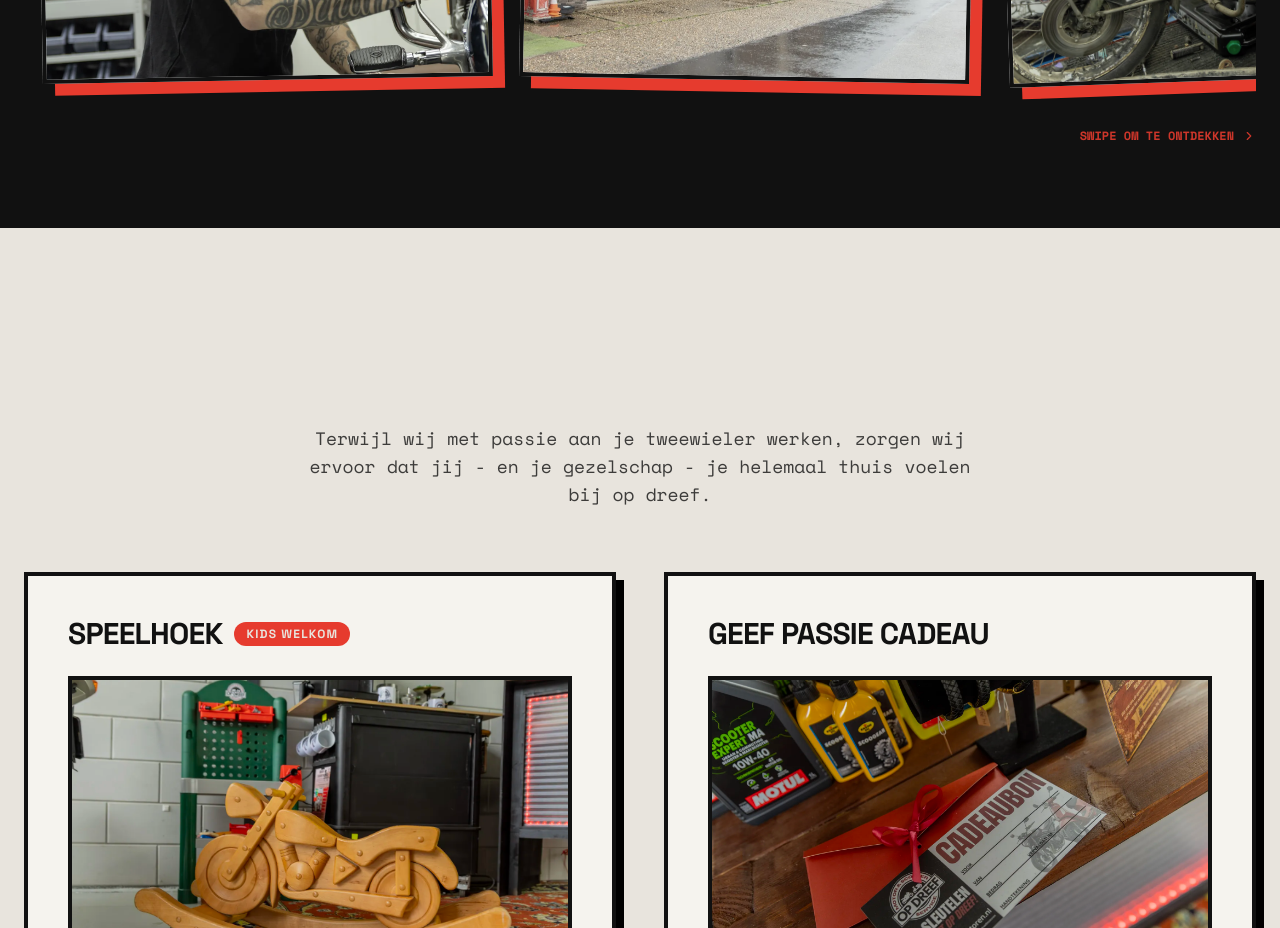
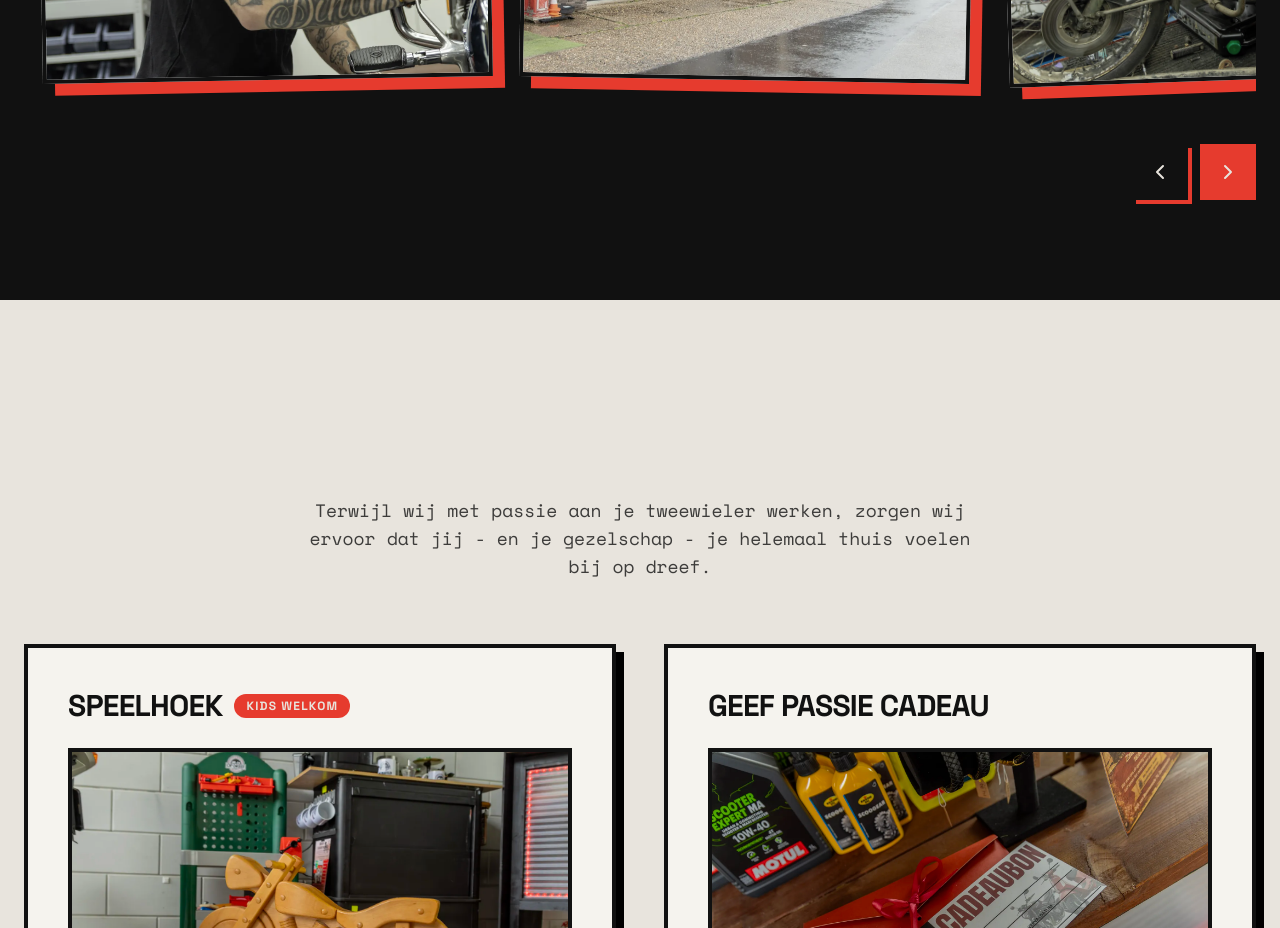
Before and after one commit to kayadelfgaauw/Op_Dreef_Website, a React (Vite) app: page /werkplaats in a window 1280 px wide. Shown: the part 1580-2508 px from the top of the page. Built offline with nearby package versions, Linux system fonts and the light colour scheme.

Commit message:
Update Diensten en Werkplaats pagina's

```diff
--- a/src/pages/Diensten.jsx
+++ b/src/pages/Diensten.jsx
@@ -162,7 +162,7 @@ export default function Diensten() {
                                     {service.title}
                                 </span>
                                 {/* Arrow line on hover */}
-                                <div className="ml-6 flex-1 h-1 relative hidden md:block mt-1">
+                                <div className="ml-6 flex-1 min-w-[60px] shrink-0 h-1 relative hidden md:block mt-1">
                                     <div className="absolute left-0 top-1/2 -translate-y-1/2 bg-brutal-red h-1 w-0 group-hover:w-[calc(100%-20px)] transition-all duration-500 ease-out z-20">
                                         <div className="absolute -right-1 top-1/2 -translate-y-1/2 w-4 h-4 border-t-[4px] border-r-[4px] border-brutal-red rotate-45 opacity-0 group-hover:opacity-100 transition-opacity duration-300 delay-200"></div>
                                     </div>
--- a/src/pages/Werkplaats.jsx
+++ b/src/pages/Werkplaats.jsx
@@ -1,8 +1,8 @@
-import React, { useEffect, useRef } from 'react';
+import React, { useEffect, useRef, useCallback } from 'react';
 import { Helmet } from 'react-helmet-async';
 import gsap from 'gsap';
 import { ScrollTrigger } from 'gsap/ScrollTrigger';
-import { ChevronRight, ArrowUpRight } from 'lucide-react';
+import { ChevronLeft, ChevronRight, ArrowUpRight } from 'lucide-react';
 import SplitTextReveal from '../components/SplitTextReveal';
 import MagneticButton from '../components/MagneticButton';
 import { Link } from 'react-router-dom';
@@ -13,6 +13,7 @@ export default function Werkplaats() {
     const heroRef = useRef(null);
     const introRef = useRef(null);
     const galleryRef = useRef(null);
+    const scrollRef = useRef(null);
     const hospitalityRef = useRef(null);
     const ctaRef = useRef(null);
 
@@ -90,6 +91,17 @@ export default function Werkplaats() {
         return () => ctx.revert();
     }, []);
 
+    const scrollCarousel = useCallback((direction) => {
+        if (!scrollRef.current) return;
+        const container = scrollRef.current;
+        const cardWidth = container.querySelector('.carousel-item')?.offsetWidth || 450;
+        const scrollAmount = cardWidth + 32; // card width + gap
+        container.scrollBy({
+            left: direction === 'right' ? scrollAmount : -scrollAmount,
+            behavior: 'smooth'
+        });
+    }, []);
+
     const galleryImages = [
         { src: "/Images/Werkplaats_1.webp", alt: "Eigenaar Sjoerd aan het werk aan een motorfiets in de werkplaats van Op Dreef Service." },
         { src: "/Images/Werkplaats_2.webp", alt: "Het aanzicht van het bedrijfspand van Op Dreef Motoren met verschillende scooters en motoren voor de geopende garagedeur." },
@@ -150,6 +162,7 @@ export default function Werkplaats() {
                     {/* Drag-to-scroll reel */}
                     <div className="relative mt-8 group/carousel">
                         <div
+                            ref={scrollRef}
                             className="flex gap-8 overflow-x-auto pb-12 pt-4 px-4 no-scrollbar cursor-grab active:cursor-grabbing snap-x snap-mandatory"
                             style={{ scrollbarWidth: 'none', msOverflowStyle: 'none' }}
                         >
@@ -180,9 +193,22 @@ export default function Werkplaats() {
                             })}
                         </div>
 
-                        {/* Scroll indicator overlay for drag hint */}
-                        <div className="absolute -bottom-4 right-0 font-mono text-[10px] sm:text-xs text-brutal-red flex items-center gap-2 font-bold animate-pulse">
-                            SWIPE OM TE ONTDEKKEN <ChevronRight size={14} />
+                        {/* Navigation arrows */}
+                        <div className="flex items-center justify-end gap-3 mt-4">
+                            <button
+                                onClick={() => scrollCarousel('left')}
+                                aria-label="Vorige foto"
+                                className="group/btn relative w-14 h-14 bg-brutal-black border-3 border-brutal-black text-brutal-paper flex items-center justify-center shadow-[4px_4px_0_#E63B2E] hover:shadow-[6px_6px_0_#E63B2E] hover:-translate-x-0.5 hover:-translate-y-0.5 active:shadow-none active:translate-x-[4px] active:translate-y-[4px] transition-all duration-200 cursor-pointer"
+                            >
+                                <ChevronLeft size={24} className="transition-transform duration-200 group-hover/btn:-translate-x-0.5" />
+                            </button>
+                            <button
+                                onClick={() => scrollCarousel('right')}
+                                aria-label="Volgende foto"
+                                className="group/btn relative w-14 h-14 bg-brutal-red border-3 border-brutal-black text-brutal-paper flex items-center justify-center shadow-[4px_4px_0_#111111] hover:shadow-[6px_6px_0_#111111] hover:translate-x-0.5 hover:-translate-y-0.5 active:shadow-none active:translate-x-[4px] active:translate-y-[4px] transition-all duration-200 cursor-pointer"
+                            >
+                                <ChevronRight size={24} className="transition-transform duration-200 group-hover/btn:translate-x-0.5" />
+                            </button>
                         </div>
                     </div>
                 </div>
```
